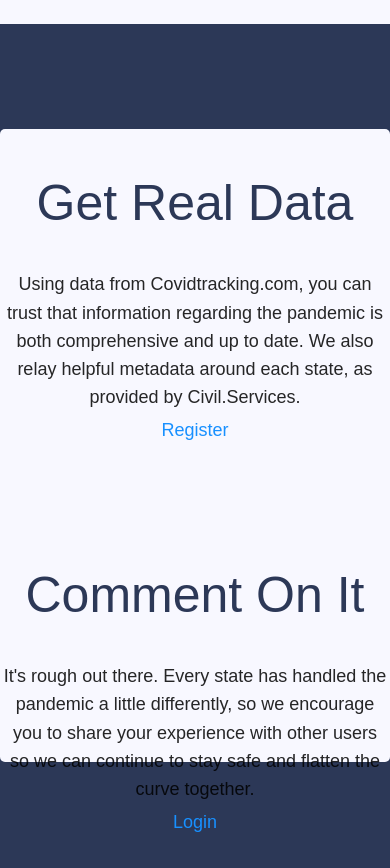
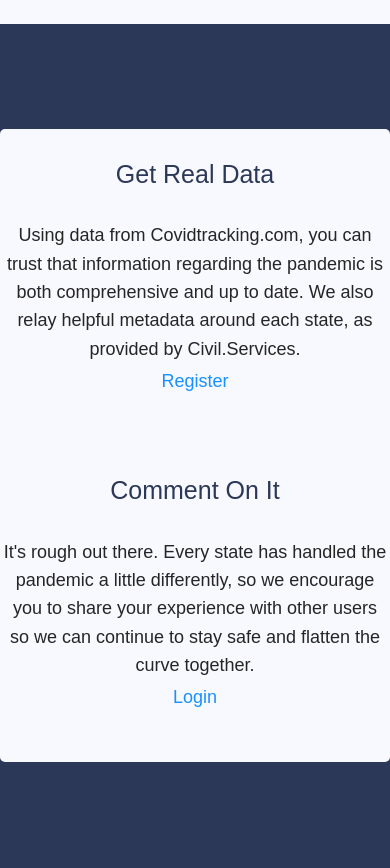
Before and after one commit to derek-oshita/quaranteam-client, a React (Create React App) app: page / in a window 390 px wide. Shown: the part 820-1688 px from the top of the page. Built offline with nearby package versions, Linux system fonts and the light colour scheme.

Commit message:
Moved laptop media query above the small devices to fix the about page.

```diff
--- a/src/components/About/About.css
+++ b/src/components/About/About.css
@@ -50,11 +50,26 @@
 
 /* MEDIA QUERIES */
 
+/* Laptops */
+@media (max-width: 1440px) {
+    .get-h4, .post-h4 {
+        font-size: 50px;
+        margin-top: 85px;
+        padding: 3vh;
+    }
+    .about-table p {
+        font-size: 18px;
+        margin: 0;
+        padding: 2px;
+    }
+}
+
 /* Small devices (iPhone X) < 414 px in width */
 @media (max-width: 414px) {
+
     .get-h4, .post-h4 {
-        font-size: 35px;
-        margin-bottom: 0;
+        font-size: 25px;
+        margin: 0;
         padding: 3vh;
     }
     .about-table {
@@ -69,17 +84,3 @@
         padding: 2px;
     }
 }
-
-/* Laptops */
-@media (max-width: 1440px) {
-    .get-h4, .post-h4 {
-        font-size: 50px;
-        margin-top: 85px;
-        padding: 3vh;
-    }
-    .about-table p {
-        font-size: 18px;
-        margin: 0;
-        padding: 2px;
-    }
-}
```
